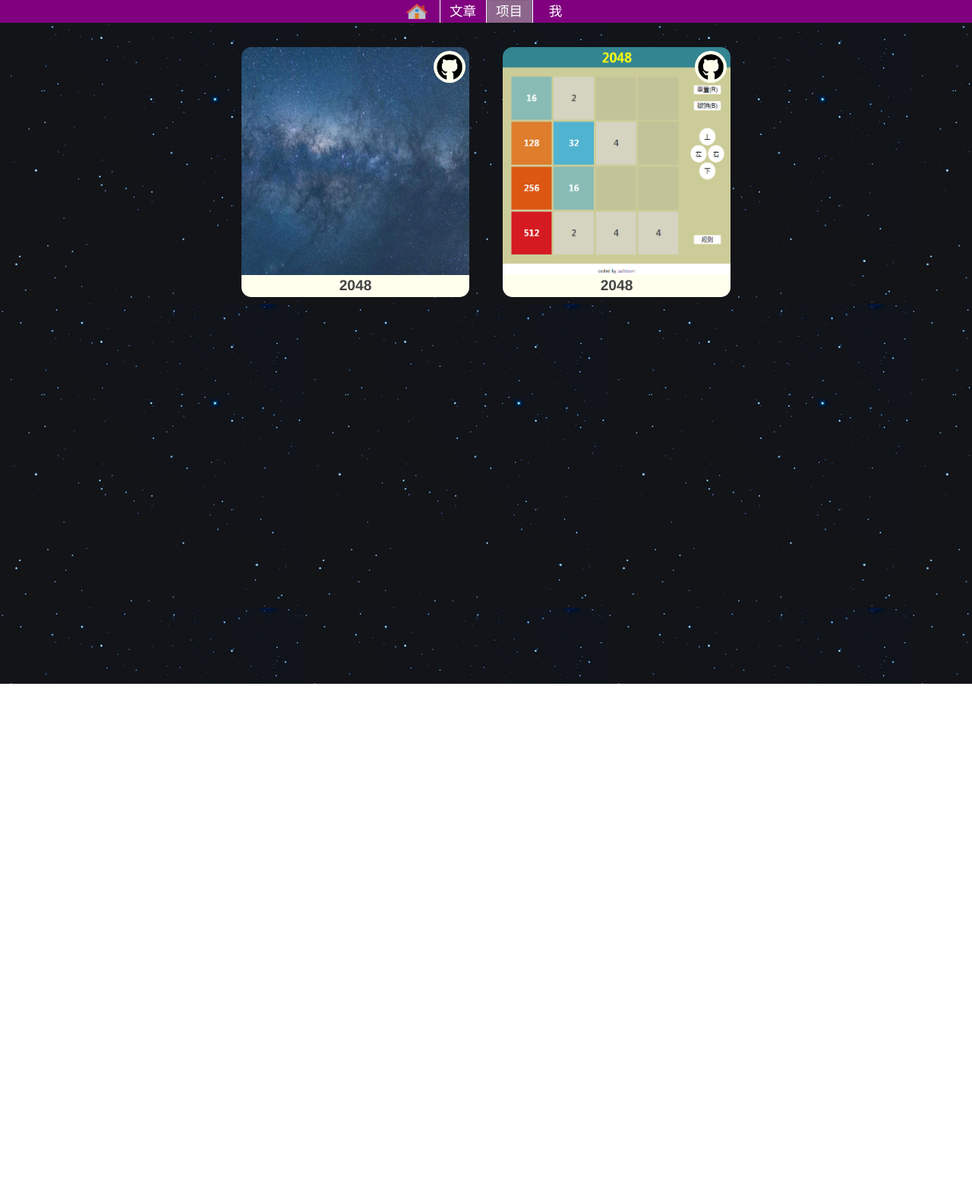
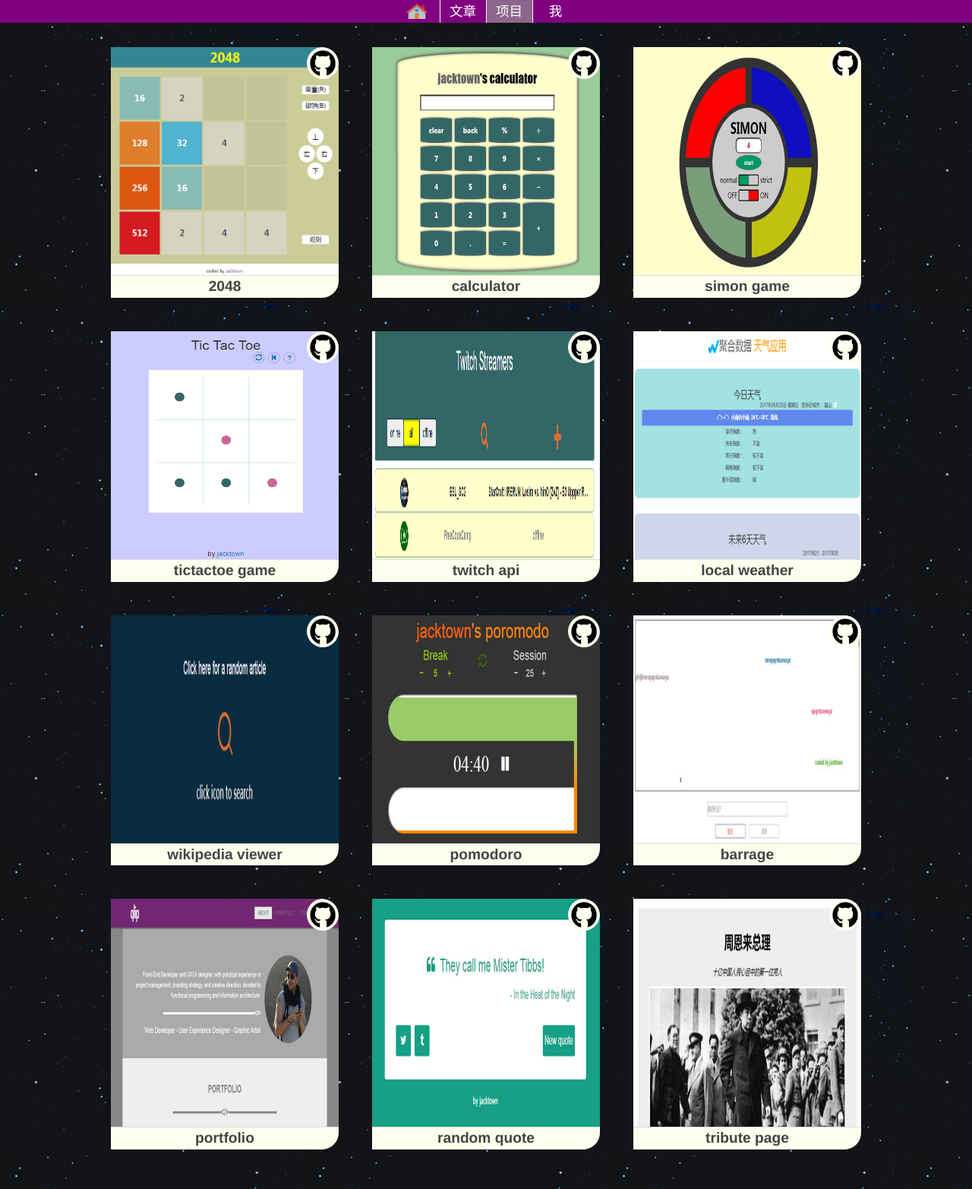
Before and after one commit to jacktown11/jacktown11.github.io, a Jekyll site: the page built from proj/proj.html, in a window 1280 px wide. Shown: the whole page at 76% size. Built offline with Jekyll 4.4.1, drawn with Linux system fonts in a browser that asks for light colours; before the commit the page ends 900 px from its top, so only the background shows below that.

Commit message:
项目页面改版完成

```diff
--- a/css/proj.css
+++ b/css/proj.css
@@ -12,25 +12,27 @@
 	width: 300px;
 	overflow: hidden;
 	margin: 20px;
-	border-radius: 15px;
+	border-top-right-radius: 24px;
+	border-bottom-right-radius: 24px;
 	border: 2px solid transparent;
 	cursor: pointer;
 }
 .proj:hover{
-	border-color: #ccc;
-}
-.proj .links{
-	position: absolute;
-	right: 5px;
-	top: 5px;
-	z-index: 10;
+	border-color: #999;
 }
 a img{
 	width: 100%;
-	height: 100%;
+	height: 100%;;
+}
+img.cover{
+	background-image: url(../images/proj/missing.jpg);
+	background-size: 100% 100%;
 }
 .proj a{
-	float: right;
+	position: absolute;
+	right: 0px;
+	top: 0px;
+	z-index: 10;
 	width: 40px;
 	height: 40px;
 	line-height: 40px;
@@ -49,6 +51,7 @@
 	height: 300px;
 }
 h3{
+	border-top: 1px solid #ddd;
 	color: #444;
 	background-color: #ffe;
 	font-size: 1.2rem;
--- a/js/proj.js
+++ b/js/proj.js
@@ -1,4 +1,3 @@
-
 ;(function(){
 	var imagePath = '../images/proj/',
 		missImgSrc = imagePath + 'missing.jpg';
@@ -10,9 +9,25 @@
 	function init(){
 		ajaxGet('../projects.json', renderProjects);
 	}
+	function bindHandlers(){
+		var divs = document.getElementsByClassName('proj');
+		divs = [].slice.call(divs);
+		var handleClick = function(event){
+			if(event.target === this.firstChild){
+				return;
+			}else{
+				window.open(this.getAttribute('data-show'));
+				// console.log(this.getAttribute('data-show'));
+			}
+		};
+		divs.forEach(function(div, index, arr){
+			div.addEventListener('click',handleClick);
+		});
+	}
 
 	function renderProjects(jsonData){
 		var data = JSON.parse(jsonData);
+		// console.log(data);
 		var frag = document.createDocumentFragment();
 		data.forEach(function(item, index, arr){
 			var name = item.name,
@@ -23,17 +38,20 @@
 		});
 		var parent = document.getElementsByClassName('import-content')[0];
 		parent.appendChild(frag);
+		bindHandlers();
 	}
 
 	function ajaxGet(url, successCall){
 		var xhr = new XMLHttpRequest();
 		xhr.open('GET', url, true);
 		xhr.onreadystatechange = function(){
-			if(xhr.readyState === 4 && (xhr.status === 200 || xhr.status === 304)){
-				successCall.call(this, xhr.responseText);
+			if(xhr.readyState == 4){
+				if ((xhr.status >= 200 && xhr.status < 300) || xhr.status == 304) {
+					successCall.call(this, xhr.responseText);
+				}
 			}
 		};
-		xhr.send();
+		xhr.send(null);
 	}
 
 	function createProjItem(name, show, coverPath, github){
@@ -42,9 +60,9 @@
 		div.className = 'proj';
 		div.setAttribute('data-show', show);
 
-		div.innerHTML = '<div class="links"><a href="' +
+		div.innerHTML = '<a href="' +
 			github +
-			'"><img src="../images/github.png" alt="github图标"></a></div>' +
+			'" target="_blank"><img src="../images/github.png" alt="github图标"></a>' +
 			'<img class="cover" src="' +
 			coverPath +
 			'" alt="项目封面"><h3>' +
--- a/proj/proj.html
+++ b/proj/proj.html
@@ -4,90 +4,11 @@
 js: [proj]
 title: 项目
 ---
-
-<div class="proj" data-show="">
-	<div class="links">
-		<a href="">
-			<img src="../images/github.png" alt="github图标">
-		</a>
-	</div>
-	<img class="cover" src="../images/star1.jpg" data-address="" alt="">
+<!--
+<div class="proj" data-show="https://codepen.io/jacktown/pen/zdWvZL">
+	<a href="" target="_blank">
+		<img src="../images/github.png" alt="github图标">
+	</a>
+	<img class="cover" src="../images/proj/2048.gif" alt="项目封面">
 	<h3>2048</h3>
-</div>
-
-<!--
-<ul>
-	<li>
-		<span>2048</span>
-		<a href="https://codepen.io/jacktown/pen/zdWvZL" target="_blank">演示</a>
-		<a href="https://github.com/jacktown11/2048" target="_blank">fork</a>
-		<a href="" target="_blank"></a>
-	</li>
-	<li>
-		<span>barrage</span>
-		<a href="https://codepen.io/jacktown/pen/awjjGz" target="_blank">演示</a>
-		<a href="https://github.com/jacktown11/fcc/tree/master/danmu0">fork</a>
-		<a href="" target="_blank"></a>
-	</li>
-	<li>
-		<span>calculator</span>
-		<a href="https://codepen.io/jacktown/pen/ZJBdPq" target="_blank">演示</a>
-		<a href="https://github.com/jacktown11/fcc/tree/master/calculator" target="_blank">fork</a>
-		<a href="" target="_blank"></a>
-	</li>
-	<li>
-		<span>pomodoro</span>
-		<a href="https://codepen.io/jacktown/pen/Ljjxby" target="_blank">演示</a>
-		<a href="https://github.com/jacktown11/fcc/tree/master/pomodoro" target="_blank">fork</a>
-		<a href="" target="_blank"></a>
-	</li>
-	<li>
-		<span>portfolio</span>
-		<a href="https://codepen.io/jacktown/pen/eRrYyJ" target="_blank">演示</a>
-		<a href="https://github.com/jacktown11/fcc/tree/master/Build_a_Personal_Portfolio_Webpage0" target="_blank">fork</a>
-		<a href="http://www.jianshu.com/p/f7fa57cd1189" target="_blank">文章1</a>
-		<a href="http://www.jianshu.com/p/f7fa57cd1189" target="_blank">文章2</a>
-	</li>
-	<li>
-		<span>random quote</span>
-		<a href="https://codepen.io/jacktown/pen/rzaBMO" target="_blank">演示</a>
-		<a href="https://github.com/jacktown11/fcc/tree/master/RandomQuoteMachine0" target="_blank">fork</a>
-		<a href="" target="_blank"></a>
-	</li>
-	<li>
-		<span>simon game</span>
-		<a href="https://codepen.io/jacktown/pen/gxvaMr" target="_blank">演示</a>
-		<a href="https://github.com/jacktown11/fcc/tree/master/simon" target="_blank">fork</a>
-		<a href="" target="_blank"></a>
-	</li>
-	<li>
-		<span>tictactoe game</span>
-		<a href="https://codepen.io/jacktown/pen/PKjVpj" target="_blank">演示</a>
-		<a href="" target="_blank"></a>
-		<a href="" target="_blank"></a>
-	</li>
-	<li>
-		<span>tribute page</span>
-		<a href="https://codepen.io/jacktown/pen/eRMamL" target="_blank">演示</a>
-		<a href="https://github.com/jacktown11/fcc/tree/master/Build_a_Tribute_Page0" target="_blank">fork</a>
-		<a href="" target="_blank"></a>
-	</li>
-	<li>
-		<span>twitch api</span>
-		<a href="https://codepen.io/jacktown/pen/KvMLxv" target="_blank">演示</a>
-		<a href="https://github.com/jacktown11/fcc/tree/master/usingTwitchTv0" target="_blank">fork</a>
-		<a href="" target="_blank"></a>
-	</li>
-	<li>
-		<span>local weather</span>
-		<a href="https://codepen.io/jacktown/pen/EvaBKv" target="_blank">演示</a>
-		<a href="https://github.com/jacktown11/fcc/tree/master/getWeather0" target="_blank">fork</a>
-		<a href="" target="_blank"></a>
-	</li>
-	<li>
-		<span>wikipedia viewer</span>
-		<a href="https://codepen.io/jacktown/pen/RZWLNR" target="_blank">演示</a>
-		<a href="https://github.com/jacktown11/fcc/tree/master/wikipediaViewer0" target="_blank">fork</a>
-		<a href="" target="_blank"></a>
-	</li>
-</ul> -->
+</div> -->
--- a/projects.json
+++ b/projects.json
@@ -1,9 +1,75 @@
 [
     {
-        "name": "2048",
-        "show": "https://codepen.io/jacktown/pen/zdWvZL",
+		"name": "2048",
+		"show": "https://codepen.io/jacktown/full/zdWvZL/",
         "github": "https://github.com/jacktown11/2048",
-        "cover": "2048.gif",
-        "article": []
+        "cover": "2048.gif"
+    },
+    {
+        "name": "calculator",
+        "show": "https://codepen.io/jacktown/full/ZJBdPq/",
+        "github": "https://github.com/jacktown11/fcc/tree/master/calculator",
+        "cover": "calculator.gif"
+    },
+    {
+        "name": "simon game",
+        "show": "https://codepen.io/jacktown/full/gxvaMr/",
+        "github": "https://github.com/jacktown11/fcc/tree/master/simon",
+        "cover": "simon.gif"
+    },
+    {
+        "name": "tictactoe game",
+        "show": "https://codepen.io/jacktown/full/PKjVpj/",
+        "github": "",
+        "cover": "tictactoe.gif"
+    },
+    {
+        "name": "twitch api",
+        "show": "https://codepen.io/jacktown/full/KvMLxv/",
+        "github": "https://github.com/jacktown11/fcc/tree/master/usingTwitchTv0",
+        "cover": "twitch.gif"
+    },
+    {
+        "name": "local weather",
+        "show": "https://codepen.io/jacktown/full/EvaBKv/",
+        "github": "https://github.com/jacktown11/fcc/tree/master/getWeather0",
+        "cover": "weather.gif"
+    },
+    {
+        "name": "wikipedia viewer",
+        "show": "https://codepen.io/jacktown/full/RZWLNR/",
+        "github": "https://github.com/jacktown11/fcc/tree/master/wikipediaViewer0",
+        "cover": "wikipedia.gif"
+    },
+    {
+        "name": "pomodoro",
+        "show": "https://codepen.io/jacktown/full/Ljjxby/",
+        "github": "https://github.com/jacktown11/fcc/tree/master/pomodoro",
+        "cover": "pomodoro.gif"
+    },
+    {
+		"name": "barrage",
+		"show": "https://codepen.io/jacktown/full/awjjGz/",
+        "github": "https://github.com/jacktown11/fcc/tree/master/barrage",
+        "cover": "barriage.jpg"
+    },
+    {
+		"name": "portfolio",
+		"show": "https://codepen.io/jacktown/full/eRrYyJ/",
+        "github": "https://github.com/jacktown11/fcc/tree/master/Build_a_Personal_Portfolio_Webpage0",
+        "cover": "portfolio.jpg"
+    },
+    {
+		"name": "random quote",
+		"show": "https://codepen.io/jacktown/full/rzaBMO/",
+        "github": "https://github.com/jacktown11/fcc/tree/master/RandomQuoteMachine0",
+        "cover": "quote.jpg"
+    },
+    {
+		"name": "tribute page",
+		"show": "https://codepen.io/jacktown/full/eRMamL/",
+        "github": "https://github.com/jacktown11/fcc/tree/master/Build_a_Tribute_Page0",
+        "cover": "tribute.jpg"
     }
+
 ]
```
Also changed, not shown: 4 other files.
